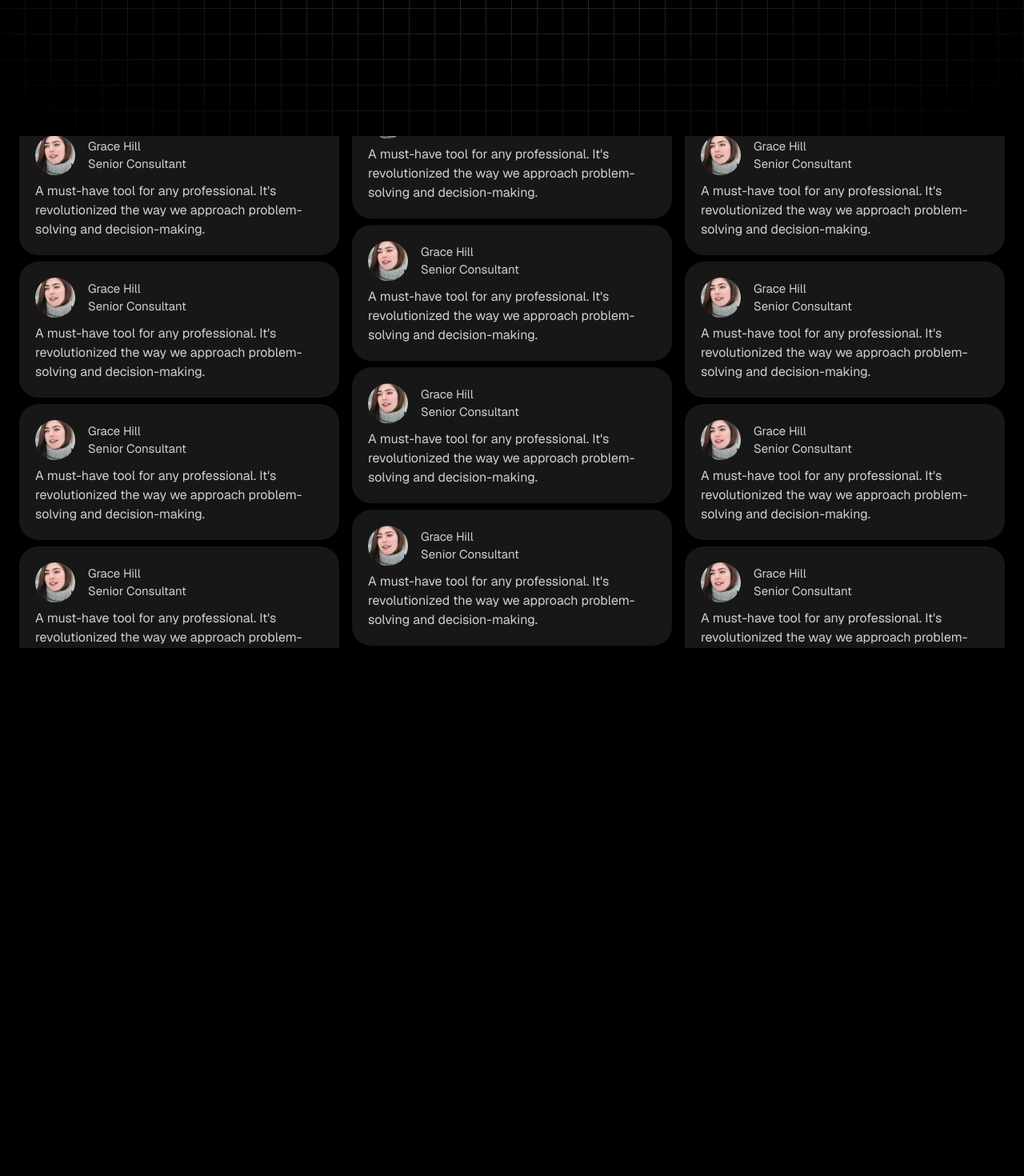
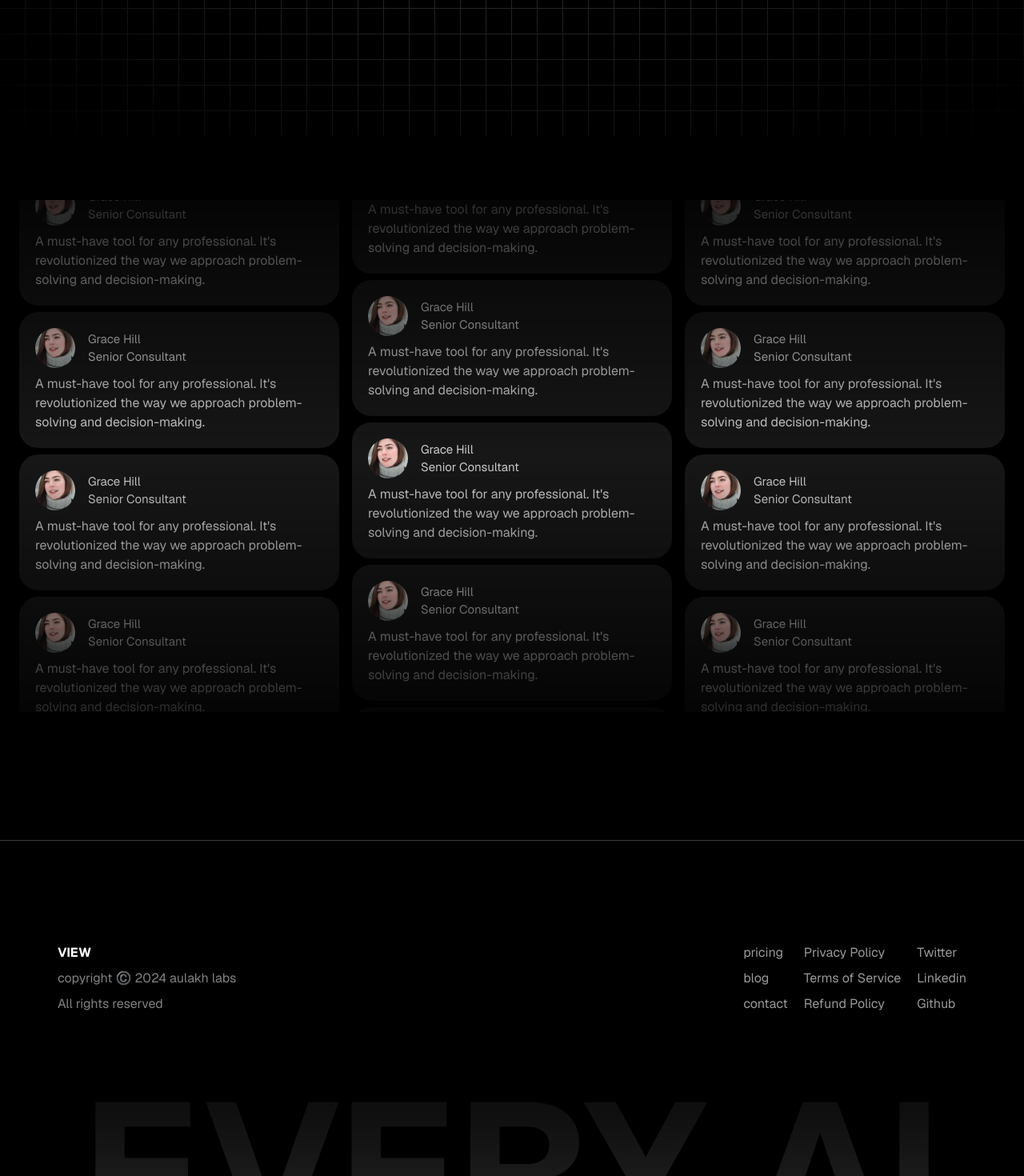
Before and after one commit to HarnoorAulakh1/view, a Next.js app: page / in a window 1280 px wide. Shown: the part 630-2100 px from the top of the page at 80% size. Before the commit the page ends 1440 px from the top, so only its background shows below. Built offline with nearby package versions, Linux system fonts and the light colour scheme; no server answers.

Commit message:
footer and css mask added

```diff
--- /dev/null
+++ b/src/app/components/footer.tsx
@@ -0,0 +1,39 @@
+function Footer() {
+  return (
+    <>
+      <div className="w-full flex flex-col justify-center items-center border-t-[.5px] mt-[5rem] border-[#3e3e3e]">
+        <div className="flex flex-row justify-between p-2 w-[90%] pt-[8rem]">
+          <div className="flex flex-col gap-2 text-[#808080]">
+            <p className="text-white font-bold text-md">VIEW</p>
+            <p>copyright ©️ 2024 aulakh labs</p>
+            <p>All rights reserved</p>
+          </div>
+          <div className="flex flex-row gap-5 justify-center items-center text-[#999999]">
+            <div className="flex flex-col gap-2 ">
+              <p className="hover:text-[#808080] cursor-pointer">pricing</p>
+              <p className="hover:text-[#808080] cursor-pointer">blog</p>
+              <p className="hover:text-[#808080] cursor-pointer">contact</p>
+            </div>
+            <div className="flex flex-col gap-2 ">
+              <p className="hover:text-[#808080] cursor-pointer">Privacy Policy</p>
+              <p className="hover:text-[#808080] cursor-pointer">Terms of Service</p>
+              <p className="hover:text-[#808080] cursor-pointer">Refund Policy</p>
+            </div>
+            <div className="flex flex-col gap-2 ">
+              <p className="hover:text-[#808080] cursor-pointer">Twitter</p>
+              <p className="hover:text-[#808080] cursor-pointer">Linkedin</p>
+              <p className="hover:text-[#808080] cursor-pointer">Github</p>
+            </div>
+          </div>
+        </div>
+        <div className="fade text-[15rem] p-2 flex items-center">
+          <p className="text-[#323232] w-full text-center font-bold">
+            EVERY AI
+          </p>
+        </div>
+      </div>
+    </>
+  );
+}
+
+export default Footer;
--- a/src/app/components/home.tsx
+++ b/src/app/components/home.tsx
@@ -4,17 +4,16 @@ import { ReactNode } from "react";
 import Navbar from "./navbar";
 import Profile from "./profile";
 import { usePathname } from "next/navigation";
-//import { FetchData } from "view-analytics";
+import Footer from "./footer";
 
 export default function Home({ children }: { children: ReactNode }) {
   const path = usePathname();
   const arr = path.split("/");
   return (
-     //<FetchData owner="aulakh16">
-      <div className="w-full h-full">
-        {arr[1] != "console" && <Navbar />}
-        <Profile>{children}</Profile>
-      </div>
-     //</FetchData>
+    <div className="w-full h-full">
+      {arr[1] != "console" && <Navbar />}
+      <Profile>{children}</Profile>
+      {arr[1] != "console" && <Footer />}
+    </div>
   );
 }
--- a/src/app/components/reviews.tsx
+++ b/src/app/components/reviews.tsx
@@ -1,7 +1,8 @@
 "use client";
+import { div } from "framer-motion/client";
 import img from "../../public/img.webp";
 import Card from "./card";
-import { motion} from "framer-motion";
+import { motion } from "framer-motion";
 const data = [
   {
     image: img,
@@ -66,7 +67,8 @@ function Review() {
   //   const y2 = useTransform(scrollYProgress, [0, 1], ["0", "-20%"]);
   //   const y1 = useTransform(scrollYProgress, [0, 1], ["-100%", "-70%"]);
   return (
-    <div className="flex flex-row  gap-4 rounded-lg z-[5]  w-max m-auto h-[40rem] overflow-hidden no-scrollbar p-5">
+    <div className="fade1 relative flex justify-center items-center">
+      <div className="flex flex-row gap-4 rounded-lg z-[5] w-max m-auto h-[40rem] overflow-hidden no-scrollbar p-5">
         <motion.div
           //style={{ y: y2 }}
           initial={{ y: 0 }}
@@ -119,6 +121,7 @@ function Review() {
           ))}
         </motion.div>
       </div>
+    </div>
   );
 }
 
--- a/src/app/globals.css
+++ b/src/app/globals.css
@@ -8,6 +8,17 @@ body {
 }
 html {
   height: 100%;
+}
+
+.fade {
+  -webkit-mask-image: linear-gradient(transparent,#454444);
+  mask-image: linear-gradient(transparent, #454444);
+}
+
+.fade1 {
+  height: 50rem;
+  -webkit-mask-image: linear-gradient(transparent,#ffffff,transparent);
+  mask-image: linear-gradient(transparent,#ffffff,transparent);
 }
 
 input{
```
Lines whose indentation alone changed are shown as unchanged.
